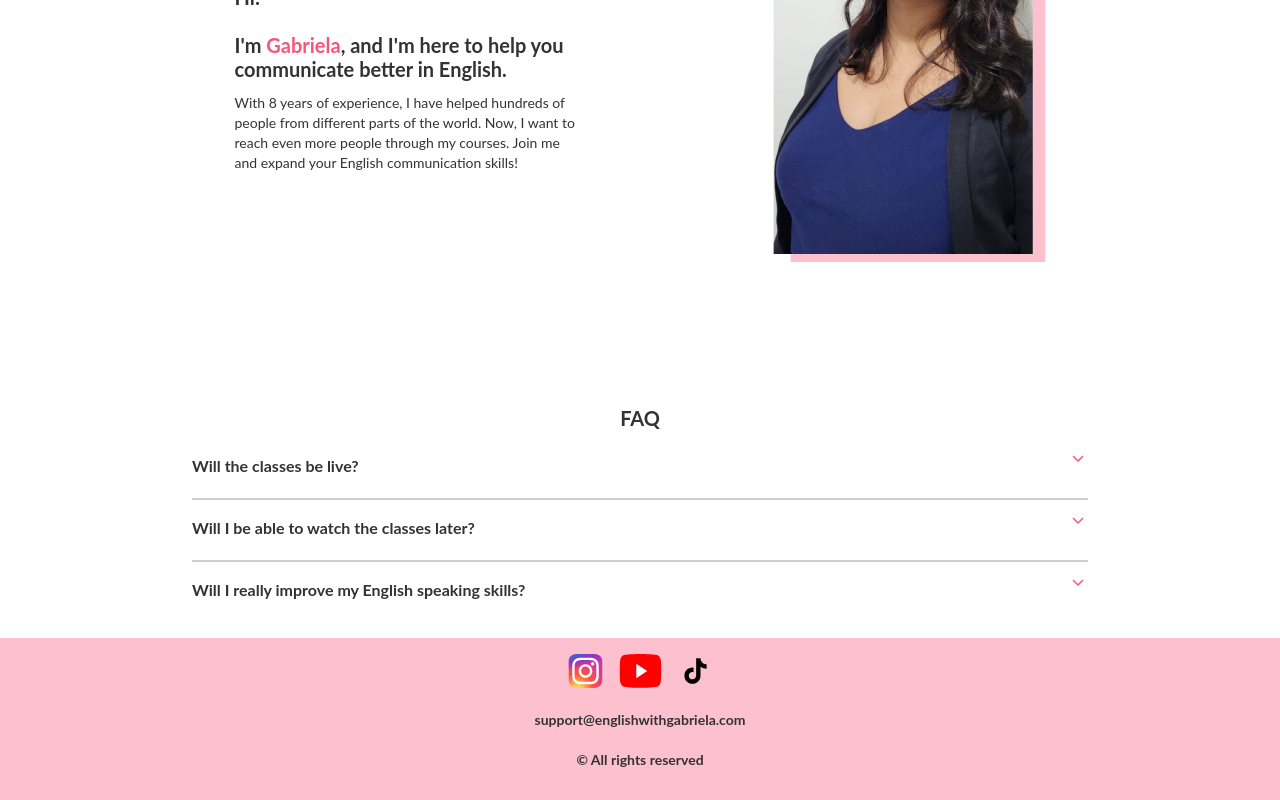
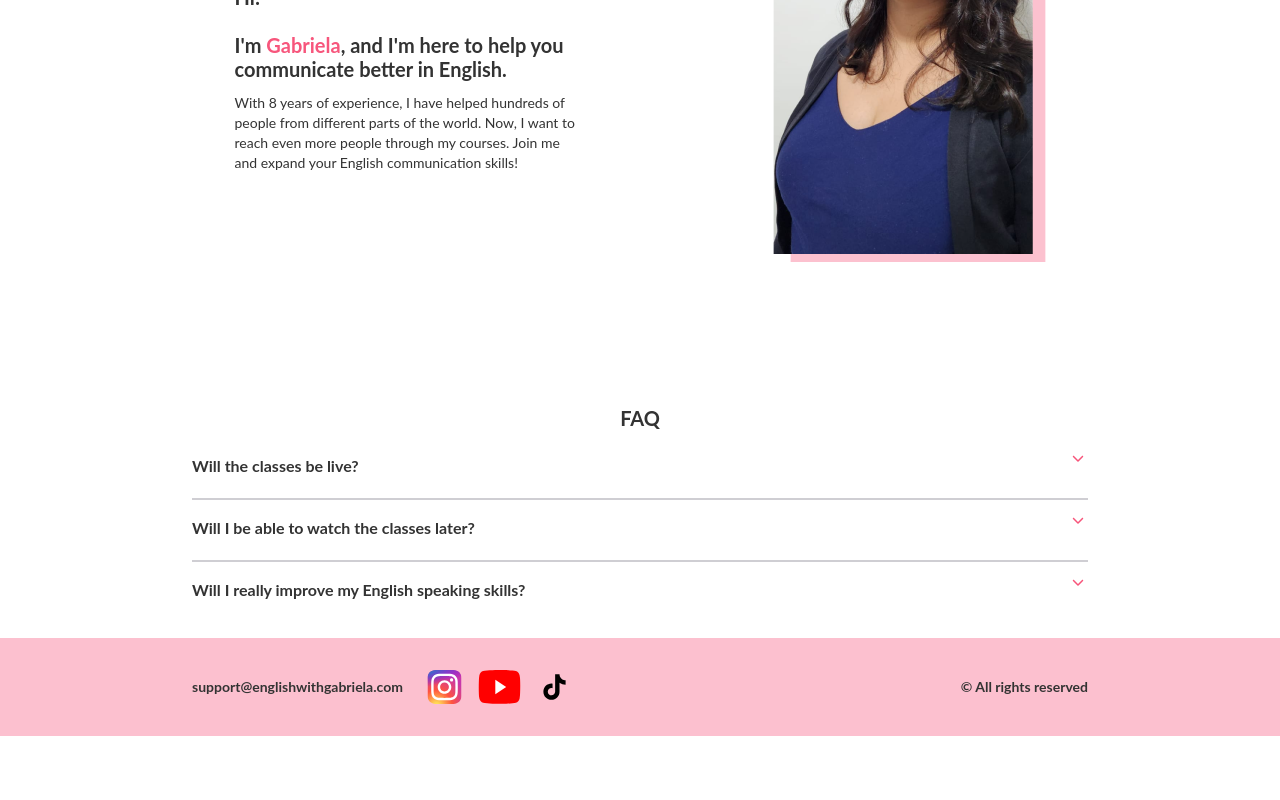
Before and after one commit to gabrielmulleer/english-with-gabriela, a React (Vite) app: page / in a window 1280 px wide. Shown: the part 2450-3250 px from the top of the page. After the commit the page ends 3186 px from the top, so only its background shows below. Built offline with nearby package versions, Linux system fonts and the light colour scheme.

Commit message:
feat: add big screens support to the footer componenet

```diff
--- a/src/app/Footer/index.tsx
+++ b/src/app/Footer/index.tsx
@@ -5,8 +5,9 @@ export default function Footer() {
   return (
     <section
       id="footer"
-      className="bg-[#F7567C5E] pt-4 pb-8 flex flex-col items-center gap-6"
+      className="bg-[#F7567C5E] py-8 flex flex-col items-center gap-6 lg:flex-row lg:justify-between lg:px-48"
     >
+      <div className="flex flex-col items-center gap-6 lg:flex-row-reverse">
         <div className="flex items-center gap-4">
           <img src={instagramIcon} alt="" />
           <img src={youtubeIcon} alt="" />
@@ -15,6 +16,7 @@ export default function Footer() {
         <div className="text-sm/4 font-bold text-[#333333]">
           support@englishwithgabriela.com
         </div>
+      </div>
       <div className="text-sm/4 font-bold text-[#333333]">
         © All rights reserved{" "}
       </div>
```
Lines whose indentation alone changed are shown as unchanged.
